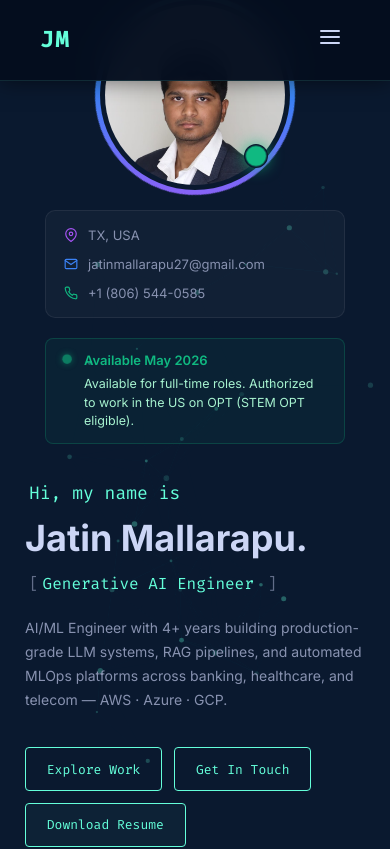
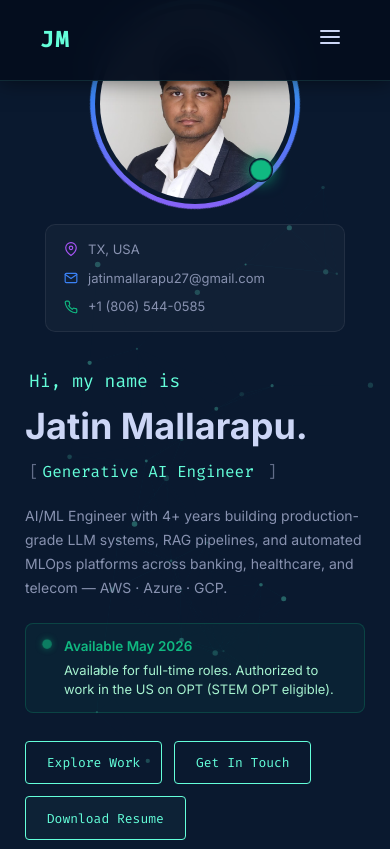
Before and after one commit to jatinmallarapu/portfolio, a React (Vite) app: page / in a window 390 px wide. Shown: the top 849 px of the page. Built offline with nearby package versions, Linux system fonts and the light colour scheme.

Commit message:
Position availability status banner above three hero buttons, support light mode in navbar, particle canvas, and hero components

```diff
--- a/src/components/Hero.scss
+++ b/src/components/Hero.scss
@@ -12,7 +12,7 @@
     display: grid;
     grid-template-columns: 1.2fr 1fr;
     align-items: center;
-    gap: 60px;
+    gap: 50px;
     width: 100%;
   }
 
@@ -66,10 +66,52 @@
       line-height: 1.7;
     }
 
+    /* Availability Banner ABOVE buttons */
+    .availability-banner {
+      display: flex;
+      align-items: flex-start;
+      gap: 12px;
+      background-color: rgba(16, 185, 129, 0.06);
+      border: 1px solid rgba(16, 185, 129, 0.22);
+      border-radius: 8px;
+      padding: 12px 16px;
+      margin-top: 24px;
+      max-width: 520px;
+
+      .status-indicator {
+        width: 10px;
+        height: 10px;
+        border-radius: 50%;
+        background-color: #10b981;
+        box-shadow: 0 0 8px rgba(16, 185, 129, 0.8);
+        flex-shrink: 0;
+        margin-top: 3px;
+        animation: pulseStatus 2s infinite;
+      }
+
+      .availability-info {
+        display: flex;
+        flex-direction: column;
+        gap: 4px;
+        font-size: 13px;
+        line-height: 1.5;
+
+        strong {
+          color: #10b981;
+          font-size: 13.5px;
+          font-weight: 600;
+        }
+
+        span {
+          color: #a7f3d0;
+        }
+      }
+    }
+
     .hero-buttons {
       display: flex;
       gap: 12px;
-      margin-top: 36px;
+      margin-top: 28px;
       flex-wrap: wrap;
 
       .hero-btn {
@@ -98,8 +140,8 @@
     /* Circular Avatar with Spinning Ring */
     .hero-avatar-wrapper {
       position: relative;
-      width: 250px;
-      height: 250px;
+      width: 260px;
+      height: 260px;
       flex-shrink: 0;
 
       .gradient-ring {
@@ -125,7 +167,7 @@
           width: 100%;
           height: 100%;
           object-fit: cover;
-          object-position: center top;
+          object-position: center 15%;
           border-radius: 50%;
         }
       }
@@ -230,7 +272,7 @@
       flex-direction: column;
       gap: 8px;
       width: 100%;
-      max-width: 280px;
+      max-width: 260px;
       padding: 14px 18px;
       background-color: rgba(255, 255, 255, 0.03);
       border: 1px solid rgba(255, 255, 255, 0.07);
@@ -262,46 +304,51 @@
         }
       }
     }
+  }
 
-    /* Availability Banner below contact info */
+  /* ---- Light Mode Overrides ---- */
+  [data-theme='light'] & {
     .availability-banner {
-      display: flex;
-      align-items: flex-start;
-      gap: 12px;
-      background-color: rgba(16, 185, 129, 0.06);
-      border: 1px solid rgba(16, 185, 129, 0.22);
-      border-radius: 8px;
-      padding: 12px 16px;
-      width: 100%;
-      max-width: 280px;
-
-      .status-indicator {
-        width: 10px;
-        height: 10px;
-        border-radius: 50%;
-        background-color: #10b981;
-        box-shadow: 0 0 8px rgba(16, 185, 129, 0.8);
-        flex-shrink: 0;
-        margin-top: 3px;
-        animation: pulseStatus 2s infinite;
-      }
+      background-color: rgba(16, 185, 129, 0.08);
+      border-color: rgba(16, 185, 129, 0.35);
 
       .availability-info {
-        display: flex;
-        flex-direction: column;
-        gap: 4px;
-        font-size: 12.5px;
-        line-height: 1.5;
-
         strong {
-          color: #10b981;
-          font-size: 13px;
-          font-weight: 600;
+          color: #047857;
         }
 
         span {
-          color: #a7f3d0;
+          color: #065f46;
+          font-weight: 500;
         }
+      }
+    }
+
+    .contact-info {
+      background-color: rgba(0, 0, 0, 0.03);
+      border-color: rgba(0, 0, 0, 0.08);
+
+      .contact-row {
+        color: var(--text-secondary);
+
+        a {
+          color: var(--text-secondary);
+          &:hover { color: var(--accent); }
+        }
+      }
+    }
+
+    .hero-avatar-wrapper .status-badge-inner .status-tooltip {
+      background: rgba(255, 255, 255, 0.98);
+      border-color: rgba(16, 185, 129, 0.4);
+      box-shadow: 0 10px 30px rgba(0, 0, 0, 0.12), 0 0 15px rgba(16, 185, 129, 0.15);
+
+      &::after {
+        background: rgba(255, 255, 255, 0.98);
+      }
+
+      p {
+        color: #065f46;
       }
     }
   }
@@ -313,12 +360,11 @@
       gap: 40px;
     }
     .hero-visual .hero-avatar-wrapper {
-      width: 210px;
-      height: 210px;
+      width: 220px;
+      height: 220px;
     }
-    .hero-visual .contact-info,
-    .hero-visual .availability-banner {
-      max-width: 210px;
+    .hero-visual .contact-info {
+      max-width: 220px;
     }
   }
 
@@ -332,12 +378,11 @@
       order: -1;
 
       .hero-avatar-wrapper {
-        width: 190px;
-        height: 190px;
+        width: 200px;
+        height: 200px;
       }
 
-      .contact-info,
-      .availability-banner {
+      .contact-info {
         max-width: 300px;
         width: 100%;
       }
--- a/src/components/Hero.tsx
+++ b/src/components/Hero.tsx
@@ -82,6 +82,20 @@ const Hero: React.FC = () => {
             </p>
           </motion.div>
 
+          {/* Availability Status Banner ABOVE buttons */}
+          <motion.div
+            className="availability-banner"
+            initial={{ opacity: 0, y: 20 }}
+            animate={{ opacity: 1, y: 0 }}
+            transition={{ duration: 0.5, delay: 0.45 }}
+          >
+            <span className="status-indicator"></span>
+            <div className="availability-info">
+              <strong>Available May 2026</strong>
+              <span>Available for full-time roles. Authorized to work in the US on OPT (STEM OPT eligible).</span>
+            </div>
+          </motion.div>
+
           <motion.div
             initial={{ opacity: 0, y: 20 }}
             animate={{ opacity: 1, y: 0 }}
@@ -100,7 +114,7 @@ const Hero: React.FC = () => {
           </motion.div>
         </div>
 
-        {/* Right Side: Photo + Contact Info + Status */}
+        {/* Right Side: Circular Avatar + Contact Info */}
         <motion.div
           className="hero-visual"
           initial={{ opacity: 0, scale: 0.85 }}
@@ -145,20 +159,6 @@ const Hero: React.FC = () => {
               <a href="tel:+18065440585">+1 (806) 544-0585</a>
             </div>
           </motion.div>
-
-          {/* Availability Status Banner */}
-          <motion.div
-            className="availability-banner"
-            initial={{ opacity: 0, y: 10 }}
-            animate={{ opacity: 1, y: 0 }}
-            transition={{ duration: 0.5, delay: 0.8 }}
-          >
-            <span className="status-indicator"></span>
-            <div className="availability-info">
-              <strong>Available May 2026</strong>
-              <span>Available for full-time roles. Authorized to work in the US on OPT (STEM OPT eligible).</span>
-            </div>
-          </motion.div>
         </motion.div>
       </div>
     </section>
--- a/src/components/Navbar.scss
+++ b/src/components/Navbar.scss
@@ -17,6 +17,18 @@
     box-shadow: 0 4px 30px -8px rgba(0, 0, 0, 0.7);
     background-color: rgba(4, 11, 24, 0.99);
     border-bottom-color: rgba(100, 255, 218, 0.2);
+  }
+
+  [data-theme='light'] & {
+    background-color: rgba(255, 255, 255, 0.95);
+    border-bottom: 1px solid rgba(0, 0, 0, 0.1);
+    box-shadow: 0 2px 15px rgba(0, 0, 0, 0.06);
+
+    &.scrolled {
+      background-color: rgba(245, 247, 250, 0.98);
+      box-shadow: 0 4px 20px rgba(0, 0, 0, 0.08);
+      border-bottom-color: var(--accent);
+    }
   }
 
   nav {
--- a/src/components/ParticleBackground.tsx
+++ b/src/components/ParticleBackground.tsx
@@ -52,28 +52,27 @@ const ParticleBackground: React.FC = () => {
     const render = () => {
       ctx.clearRect(0, 0, width, height);
 
+      const isLightMode = document.documentElement.getAttribute('data-theme') === 'light';
+      const particleColor = isLightMode ? '37, 99, 235' : '100, 255, 218';
+
       // Draw modern drifting geometry
       for (let i = 0; i < nodes.length; i++) {
         const n = nodes[i];
 
-        // Linear interpolation towards targets for extremely smooth movement
         n.x += (n.targetX - n.x) * n.speed;
         n.y += (n.targetY - n.y) * n.speed;
 
-        // If close to target, pick another target
         const distToTarget = Math.hypot(n.targetX - n.x, n.targetY - n.y);
         if (distToTarget < 50) {
           n.targetX = Math.random() * width;
           n.targetY = Math.random() * height;
         }
 
-        // Draw soft nodes
         ctx.beginPath();
         ctx.arc(n.x, n.y, n.radius, 0, Math.PI * 2);
-        ctx.fillStyle = `rgba(100, 255, 218, ${n.opacity})`;
+        ctx.fillStyle = `rgba(${particleColor}, ${n.opacity * (isLightMode ? 0.7 : 1)})`;
         ctx.fill();
 
-        // Draw light connecting webs to adjacent nodes with no duplicate lines
         for (let j = i + 1; j < nodes.length; j++) {
           const n2 = nodes[j];
           const dist = Math.hypot(n.x - n2.x, n.y - n2.y);
@@ -81,8 +80,8 @@ const ParticleBackground: React.FC = () => {
             ctx.beginPath();
             ctx.moveTo(n.x, n.y);
             ctx.lineTo(n2.x, n2.y);
-            const lineAlpha = (1 - dist / 180) * 0.06;
-            ctx.strokeStyle = `rgba(100, 255, 218, ${lineAlpha})`;
+            const lineAlpha = (1 - dist / 180) * (isLightMode ? 0.08 : 0.06);
+            ctx.strokeStyle = `rgba(${particleColor}, ${lineAlpha})`;
             ctx.lineWidth = 0.5;
             ctx.stroke();
           }
```
